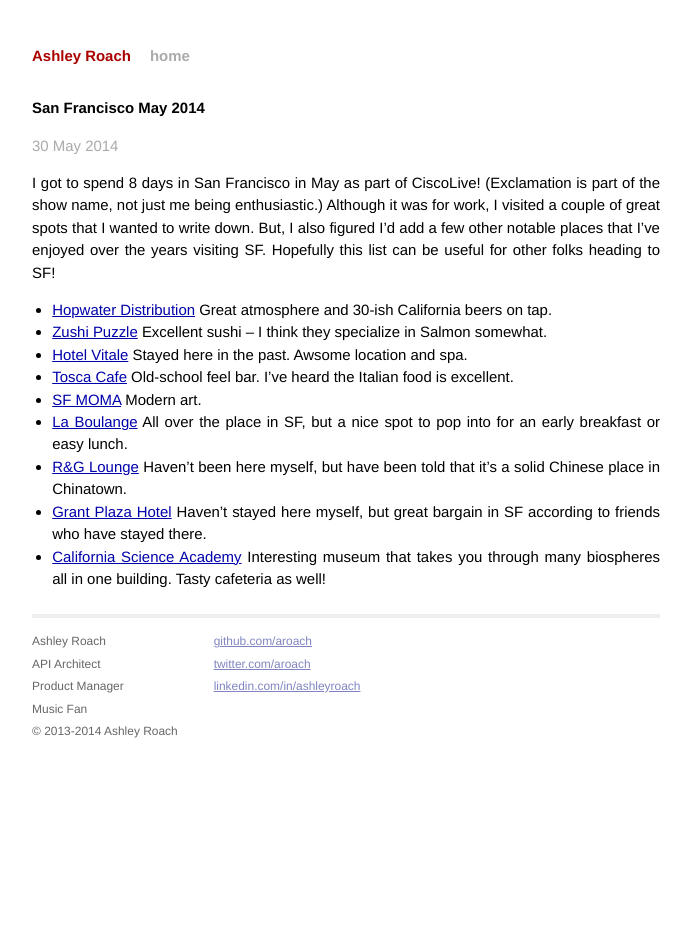
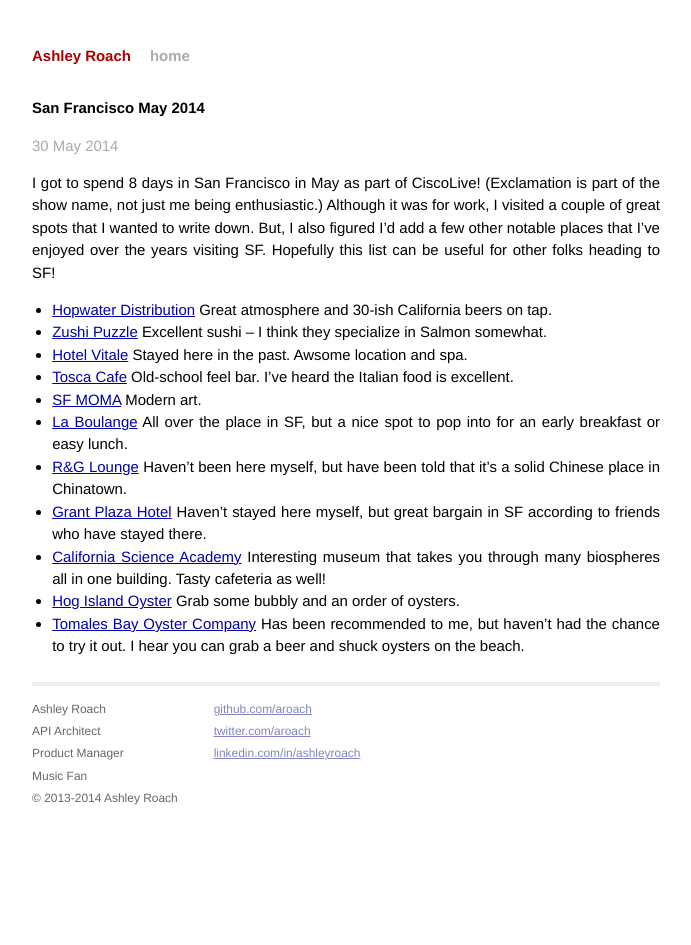
Before and after one commit to aroach/aroach.github.io, a Jekyll site: the page built from _posts/2014-05-30-sf-may-2014.md, in a window 1280 px wide. Shown: the whole page, without its empty margins (294-985 px from the left). Built offline with Jekyll 4.4.1, drawn with Linux system fonts in a browser that asks for light colours; Markdown is read by kramdown in place of the engine named in the settings.

Commit message:
added hot island and oyster shucking

```diff
--- a/_posts/2014-05-30-sf-may-2014.md
+++ b/_posts/2014-05-30-sf-may-2014.md
@@ -14,3 +14,5 @@
 * [R&G Lounge](http://rnglounge.com/) Haven't been here myself, but have been told that it's a solid Chinese place in Chinatown.
 * [Grant Plaza Hotel](http://www.grantplaza.com/)  Haven't stayed here myself, but great bargain in SF according to friends who have stayed there.
 * [California Science Academy](http://www.calacademy.org/) Interesting museum that takes you through many biospheres all in one building.  Tasty cafeteria as well!
+* [Hog Island Oyster](http://hogislandoysters.com/) Grab some bubbly and an order of oysters.
+* [Tomales Bay Oyster Company](http://tomalesbayoysters.com/) Has been recommended to me, but haven't had the chance to try it out.  I hear you can grab a beer and shuck oysters on the beach.
```
